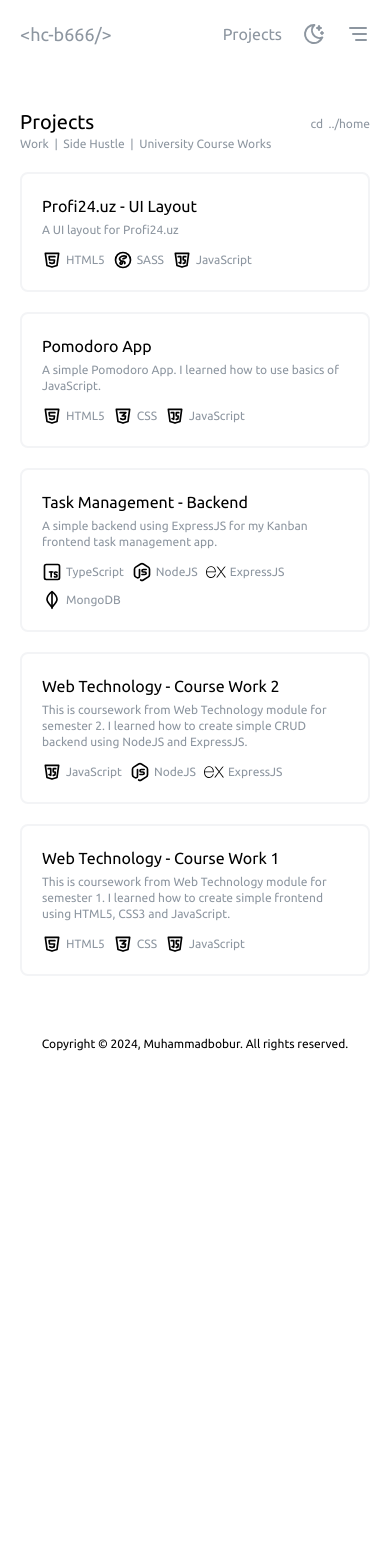
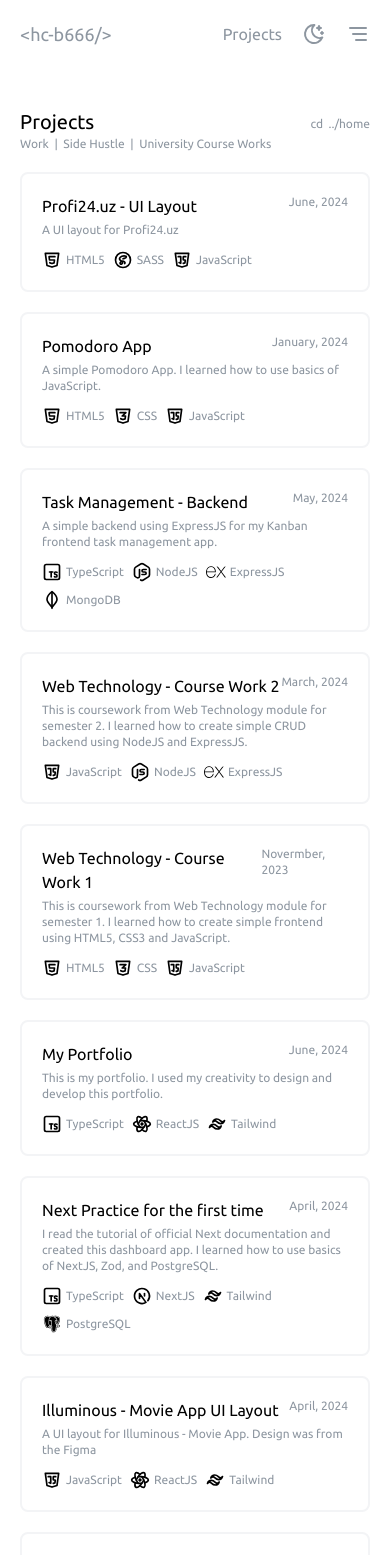
Before and after one commit to hc-b666/hc-b666.me, a React (Vite) app: page /projects in a window 390 px wide. Shown: the top 1555 px of the page. Before the commit the page ends 1072 px from the top, so only its background shows below. Built offline with nearby package versions, Linux system fonts and the light colour scheme.

Commit message:
feat/ mobile sidebar, more projects, bug/fix, optimize

```diff
--- a/src/App.tsx
+++ b/src/App.tsx
@@ -1,19 +1,31 @@
+import { useState } from "react";
 import { Route, Routes } from "react-router";
 import Navbar from "./components/Navbar";
+import Sidebar from "./components/Sidebar";
 import Footer from "./components/Footer";
 
 import Home from "./pages/Home";
 import Projects from "./pages/Projects";
-import Resume from "./pages/Resume";
+// import Resume from "./pages/Resume";
+
+// ToDo
+// Add Resume Page like CV file
 
 const App = () => {
+  const [sidebar, setSidebar] = useState(false);
+
+  const toggleSidebar = () => {
+    setSidebar(!sidebar);
+  };
+
   return (
-    <div className="min-h-screen flex flex-col 2xl:justify-between bg-white dark:bg-black">
-      <Navbar />
+    <div className="min-h-screen flex flex-col 2xl:justify-between bg-white dark:bg-black relative">
+      <Navbar toggleSidebar={toggleSidebar} />
+      <Sidebar sidebar={sidebar} toggleSidebar={toggleSidebar} />
       <Routes>
         <Route path="/" element={<Home />} />
         <Route path="/projects" element={<Projects />} />
-        <Route path="/resume" element={<Resume />} />
+        {/* <Route path="/resume" element={<Resume />} /> */}
       </Routes>
       <Footer />
     </div>
--- a/src/components/Navbar.tsx
+++ b/src/components/Navbar.tsx
@@ -1,20 +1,19 @@
+import { FC } from "react";
 import { Link, NavLink } from "react-router-dom";
 import { TbBrandGithub, TbBrandLeetcode, TbBrandLinkedin, TbBrandInstagram, TbFileCv, TbSun, TbMoonStars, TbMenuDeep } from "react-icons/tb";
 import { useTheme } from "../context/ThemeProvider";
+import handleDownload from "../lib/handleDownload";
 
 // ToDo
 // Optimize the Icon Links
 // Too many repetitive code
 
-const Navbar = () => {
+interface NavbarInterface {
+  toggleSidebar: () => void;
+}
+
+const Navbar: FC<NavbarInterface> = ({ toggleSidebar }) => {
   const { theme, toggleTheme } = useTheme();
-
-  const handleDownload = () => {
-    const link = document.createElement("a");
-    link.href = "/files/CV-Muhammadbobur-Abdukarimov.pdf";
-    link.download = "CV-Muhammadbobur-Abdukarimov.pdf";
-    link.click();
-  }
 
   return (
     <nav className="container px-5 md:px-0 py-5 w-full flex items-center justify-between text-grey bg-white dark:bg-black">
@@ -57,7 +56,7 @@ const Navbar = () => {
           )}
         </button>
 
-        <button className="md:hidden">
+        <button onClick={toggleSidebar} className="md:hidden">
           <TbMenuDeep className="hover:text-black dark:hover:text-white text-4xl w-6 h-6" />
         </button>
 
--- a/src/components/Project.tsx
+++ b/src/components/Project.tsx
@@ -6,7 +6,10 @@ const Project: FC<{ project: ProjectInterface }> = ({ project }) => {
 
   return (
     <Link to={`https://github.com/hc-b666${project.link}`} className="p-5 rounded-lg flex flex-col border-2 hover:shadow-lg border-gray-100 hover:border-gray-300 hover:shadow-gray-300 dark:border-gray-900 dark:hover:border-gray-700 dark:hover:shadow-gray-700 duration-500 cursor-pointer">
-      <h3 className="text-md mb-1">{project.title}</h3>
+      <div className="mb-1 flex justify-between">
+        <h3 className="text-md">{project.title}</h3>
+        <p className="text-grey text-xs">{project.date}</p>
+      </div>
 
       <p className="text-xs text-grey mb-3">{project.description}</p>
 
--- /dev/null
+++ b/src/components/Sidebar.tsx
@@ -0,0 +1,101 @@
+import { FC, useEffect, useRef } from "react";
+import { Link, NavLink } from "react-router-dom";
+import { TbBrandGithub, TbBrandLeetcode, TbBrandLinkedin, TbBrandInstagram, TbBrandTelegram, TbBrandX, TbBrandDiscord, TbFileCv } from "react-icons/tb";
+import { RiCloseLine } from "react-icons/ri";
+import handleDownload from "../lib/handleDownload";
+
+// ToDo
+// Optimize the Icon Links
+// Too many repetitive code
+
+interface SidebarInterface {
+  sidebar: boolean;
+  toggleSidebar: () => void;
+}
+
+const Sidebar: FC<SidebarInterface> = ({ sidebar, toggleSidebar }) => {
+  const sidebarRef = useRef<HTMLDivElement>(null);
+
+  useEffect(() => {
+    const handleClickOutside = (event: MouseEvent) => {
+      if (sidebarRef.current && !sidebarRef.current.contains(event.target as Node)) {
+        toggleSidebar();
+      }
+    };
+
+    if (sidebar) {
+      document.addEventListener("mousedown", handleClickOutside);
+    } else {
+      document.removeEventListener("mousedown", handleClickOutside);
+    }
+
+    return () => {
+      document.removeEventListener("mousedown", handleClickOutside);
+    };
+  }, [sidebar, toggleSidebar]);
+
+  return (
+    <aside ref={sidebarRef} className={`${sidebar ? "w-3/4 p-5" : "w-0"} h-full text-grey bg-white dark:bg-black absolute right-0 duration-500`}>
+      {sidebar && (
+        <>
+          <div className="mb-10 flex items-center justify-between">
+            <NavLink to="/">
+              <h2 className="hover:text-black dark:hover:text-white text-lg">&lt;hc-b666/&gt;</h2>
+            </NavLink>
+            <button onClick={toggleSidebar}>
+              <RiCloseLine className="text-4xl"/>
+            </button>
+          </div>
+
+          <div className="flex flex-col gap-4">
+            {/* <NavLink to="/projects" className="hover:text-black dark:hover:text-white hover:underline duration-500">
+              Projects
+            </NavLink> */}
+
+            <Link to="https://github.com/hc-b666" className="flex items-center gap-2">
+              <TbBrandGithub className="hover:text-black dark:hover:text-white text-4xl w-6 h-6" />
+              Github
+            </Link>
+
+            <Link to="https://leetcode.com/u/hc-b666" className="flex items-center gap-2">
+              <TbBrandLeetcode className="hover:text-black dark:hover:text-white text-4xl w-6 h-6" />
+              Leetcode
+            </Link>
+
+            <Link to="https://www.linkedin.com/in/muhammadbobur-abdukarimov-131362243" className="flex items-center gap-2">
+              <TbBrandLinkedin className="hover:text-black dark:hover:text-white text-4xl w-6 h-6" />
+              Linkedin
+            </Link>
+
+            <Link to="https://www.instagram.com/hc_b666" className="flex items-center gap-2">
+              <TbBrandInstagram className="hover:text-black dark:hover:text-white text-4xl w-6 h-6" />
+              Instagram
+            </Link>
+
+            <Link to="https://t.me/hc_b666" className="flex items-center gap-2">
+              <TbBrandTelegram className="hover:text-black dark:hover:text-white text-4xl w-6 h-6" />
+              Telegram
+            </Link>
+
+            <Link to="https://x.com/bobbyInsomniac8" className="flex items-center gap-2">
+              <TbBrandX className="hover:text-black dark:hover:text-white text-4xl w-6 h-6" />
+              Twitter
+            </Link>
+
+            <Link to="https://discordapp.com/users/1239424605534421022" className="flex items-center gap-2">
+              <TbBrandDiscord className="hover:text-black dark:hover:text-white text-4xl w-6 h-6" />
+              Discord
+            </Link>
+
+            <button onClick={handleDownload} className="flex items-center gap-2">
+              <TbFileCv className="hover:text-black dark:hover:text-white text-4xl w-6 h-6" />
+              Download my CV
+            </button>
+          </div>
+        </>
+      )}
+    </aside>
+  );
+};
+
+export default Sidebar;
--- a/src/data/projects.ts
+++ b/src/data/projects.ts
@@ -1,5 +1,6 @@
-import { TbBrandHtml5, TbBrandCss3, TbBrandSass, TbBrandJavascript, TbBrandTypescript, TbBrandNodejs, TbBrandMongodb } from "react-icons/tb";
+import { TbBrandHtml5, TbBrandCss3, TbBrandSass, TbBrandJavascript, TbBrandTypescript, TbBrandReact, TbBrandTailwind, TbBrandNextjs, TbBrandNodejs, TbBrandMongodb } from "react-icons/tb";
 import { SiExpress } from "react-icons/si";
+import { BiLogoPostgresql } from "react-icons/bi";
 
 // ToDo
 //  Correct the icons type
@@ -11,6 +12,7 @@ export interface ProjectInterface {
   image?: string;
   type: "Work" | "Side Hustle" | "University Course Works";
   link: string;
+  date: string;
 }
 
 const projects: ProjectInterface[] = [
@@ -24,7 +26,8 @@ const projects: ProjectInterface[] = [
     ],
     image: "/images/profi24-uz.jpg",
     type: "Work",
-    link: "",
+    link: "/profi24.uz-verstka",
+    date: "June, 2024",
   },
   {
     title: "Pomodoro App",
@@ -35,7 +38,8 @@ const projects: ProjectInterface[] = [
       { lang: "JavaScript", icon: TbBrandJavascript },
     ],
     type: "Side Hustle",
-    link: "",
+    link: "/pomodoro-app",
+    date: "January, 2024",
   },
   {
     title: "Task Management - Backend",
@@ -48,6 +52,7 @@ const projects: ProjectInterface[] = [
     ],
     type: "Side Hustle",
     link: "/kanban-back",
+    date: "May, 2024",
   },
   {
     title: "Web Technology - Course Work 2",
@@ -59,6 +64,7 @@ const projects: ProjectInterface[] = [
     ],
     type: "University Course Works",
     link: "/WT_CW2_00015589",
+    date: "March, 2024",
   },
   {
     title: "Web Technology - Course Work 1",
@@ -70,7 +76,56 @@ const projects: ProjectInterface[] = [
     ],
     type: "University Course Works",
     link: "/WT-CW1-00015589.github.io",
+    date: "Novermber, 2023",
   },
+  {
+    title: "My Portfolio",
+    description: "This is my portfolio. I used my creativity to design and develop this portfolio.",
+    langs: [
+      { lang: "TypeScript", icon: TbBrandTypescript },
+      { lang: "ReactJS", icon: TbBrandReact },
+      { lang: "Tailwind", icon: TbBrandTailwind },
+    ],
+    type: "Side Hustle",
+    link: "/hc-b666.me",
+    date: "June, 2024",
+  },
+  {
+    title: "Next Practice for the first time",
+    description: "I read the tutorial of official Next documentation and created this dashboard app. I learned how to use basics of NextJS, Zod, and PostgreSQL.",
+    langs: [
+      { lang: "TypeScript", icon: TbBrandTypescript },
+      { lang: "NextJS", icon: TbBrandNextjs },
+      { lang: "Tailwind", icon: TbBrandTailwind },
+      { lang: "PostgreSQL", icon: BiLogoPostgresql },
+    ],
+    type: "Side Hustle",
+    link: "/next-practice",
+    date: "April, 2024",
+  },
+  {
+    title: "Illuminous - Movie App UI Layout",
+    description: "A UI layout for Illuminous - Movie App. Design was from the Figma",
+    langs: [
+      { lang: "JavaScript", icon: TbBrandJavascript },
+      { lang: "ReactJS", icon: TbBrandReact },
+      { lang: "Tailwind", icon: TbBrandTailwind },
+    ],
+    type: "Side Hustle",
+    link: "/illumious",
+    date: "April, 2024",
+  },
+  {
+    title: "MyTeam Figma - UI Layout",
+    description: "A UI layout for MyTeam. Design was from the Figma",
+    langs: [
+      { lang: "HTML5", icon: TbBrandHtml5 },
+      { lang: "CSS", icon: TbBrandCss3 },
+    ],
+    type: "Side Hustle",
+    link: "/myteam",
+    date: "December, 2023",
+  }
 ];
 
 export default projects;
--- /dev/null
+++ b/src/lib/handleDownload.ts
@@ -0,0 +1,8 @@
+const handleDownload = () => {
+  const link = document.createElement("a");
+  link.href = "/files/CV-Muhammadbobur-Abdukarimov.pdf";
+  link.download = "CV-Muhammadbobur-Abdukarimov.pdf";
+  link.click();
+};
+
+export default handleDownload;
```
